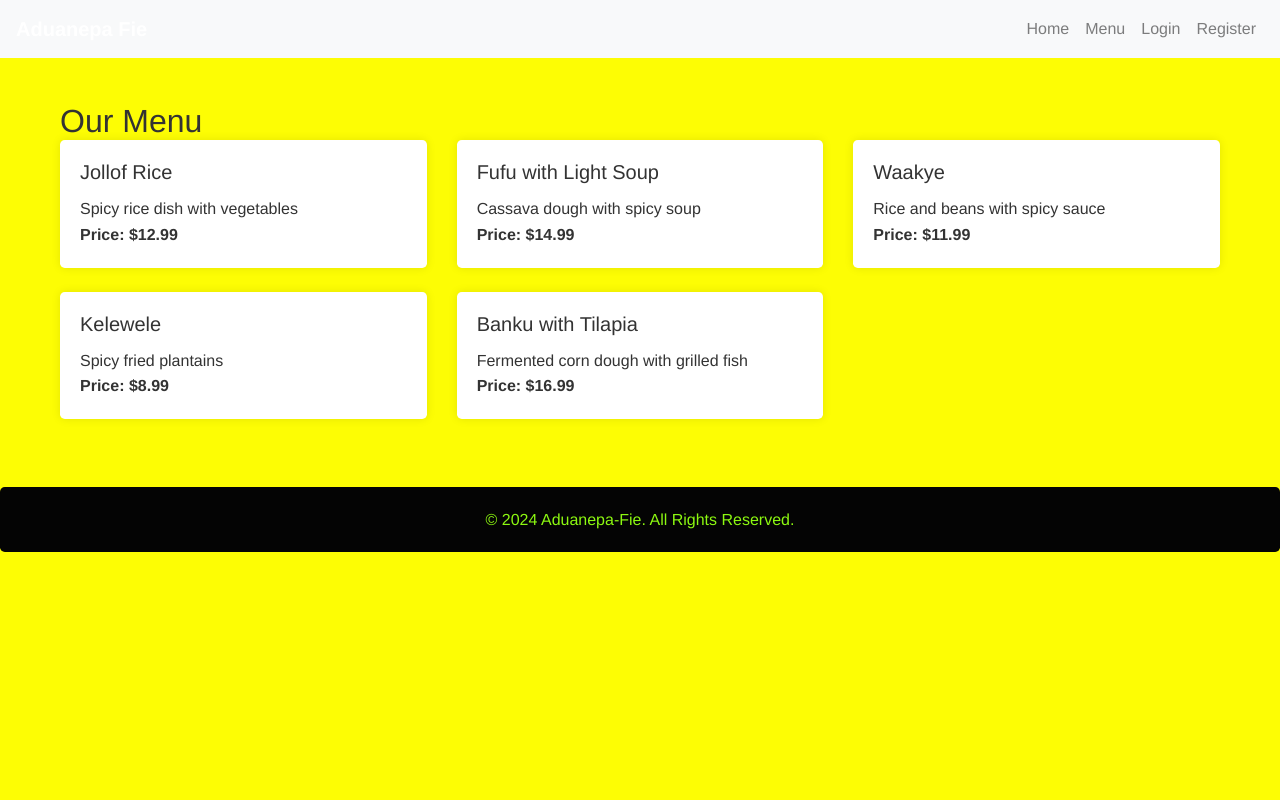
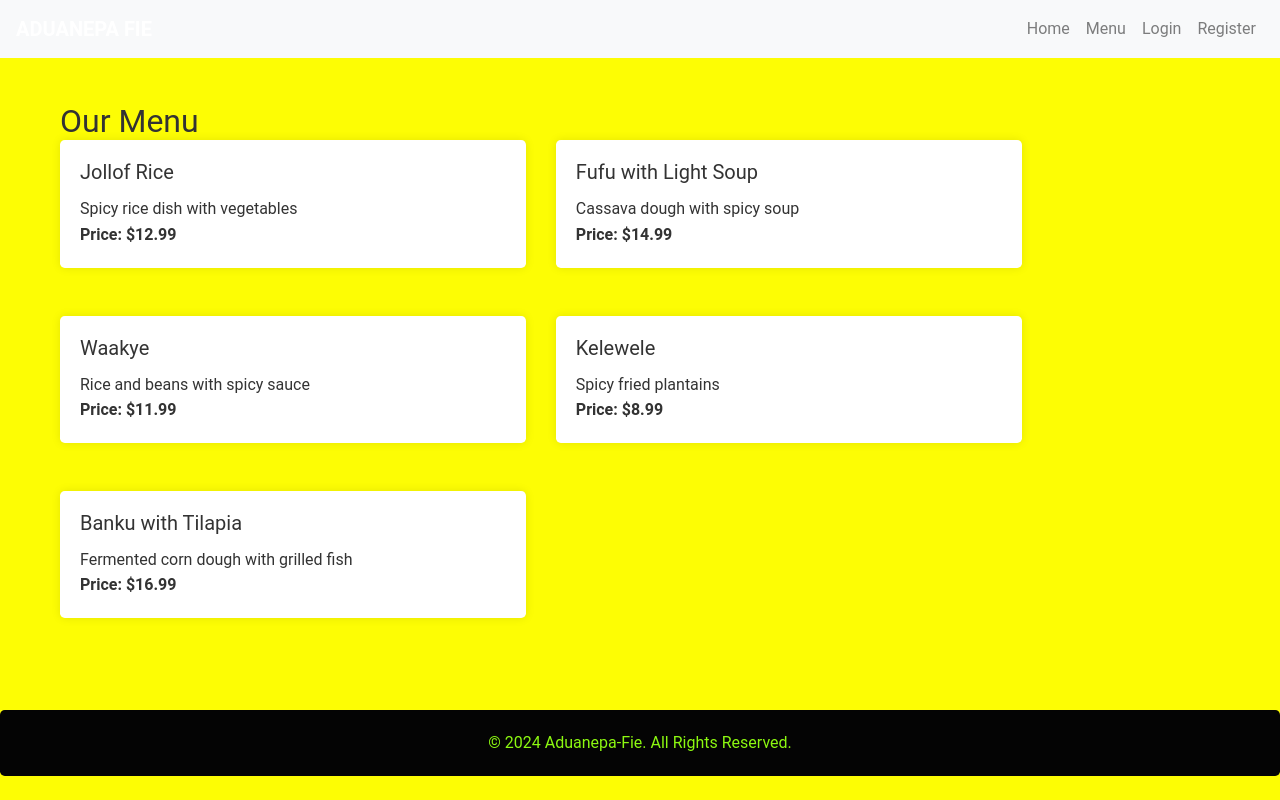
Before and after one commit to michael-takyi23/Aduane-Fie, a Django app: page /menu/ in a window 1280 px wide. Run offline with Django 5.2, Linux system fonts and the light colour scheme; data comes from the database, SQL or seed files in the repository; some libraries are stand-ins or nearby versions.

Commit message:
Modify templates and static files

```diff
--- a/restaurant_booking/static/css/styles.css
+++ b/restaurant_booking/static/css/styles.css
@@ -9,7 +9,7 @@ body, h1, h2, h3, h4, h5, h6, p, ul {
 
 /* Global Styles */
 body {
-    font-family: 'Helvetica Neue', Arial, sans-serif;
+    font-family: 'Roboto', Lato, sans-serif;
     background-color: #fdfd04;
     color: #333;
     line-height: 1.6;
--- a/restaurant_booking/templates/base.html
+++ b/restaurant_booking/templates/base.html
@@ -10,7 +10,7 @@
 </head>
 <body>
     <nav class="navbar navbar-expand-lg navbar-light bg-light">
-        <a class="navbar-brand" href="{% url 'home' %}">Aduanepa Fie</a>
+        <a class="navbar-brand" href="{% url 'home' %}">ADUANEPA FIE</a>
         <div class="navbar-nav ml-auto">
             <a class="nav-item nav-link" href="{% url 'home' %}">Home</a>
             <a class="nav-item nav-link" href="{% url 'menu' %}">Menu</a>
--- a/restaurant_booking/templates/menu.html
+++ b/restaurant_booking/templates/menu.html
@@ -6,7 +6,7 @@
     <h2>Our Menu</h2>
     <div class="row">
     {% for item in menu_items %}
-        <div class="col-md-4 mb-4">
+        <div class="col-md-5 mb-5">
             <div class="card">
                 <div class="card-body">
                     <h5 class="card-title">{{ item.name }}</h5>
```
